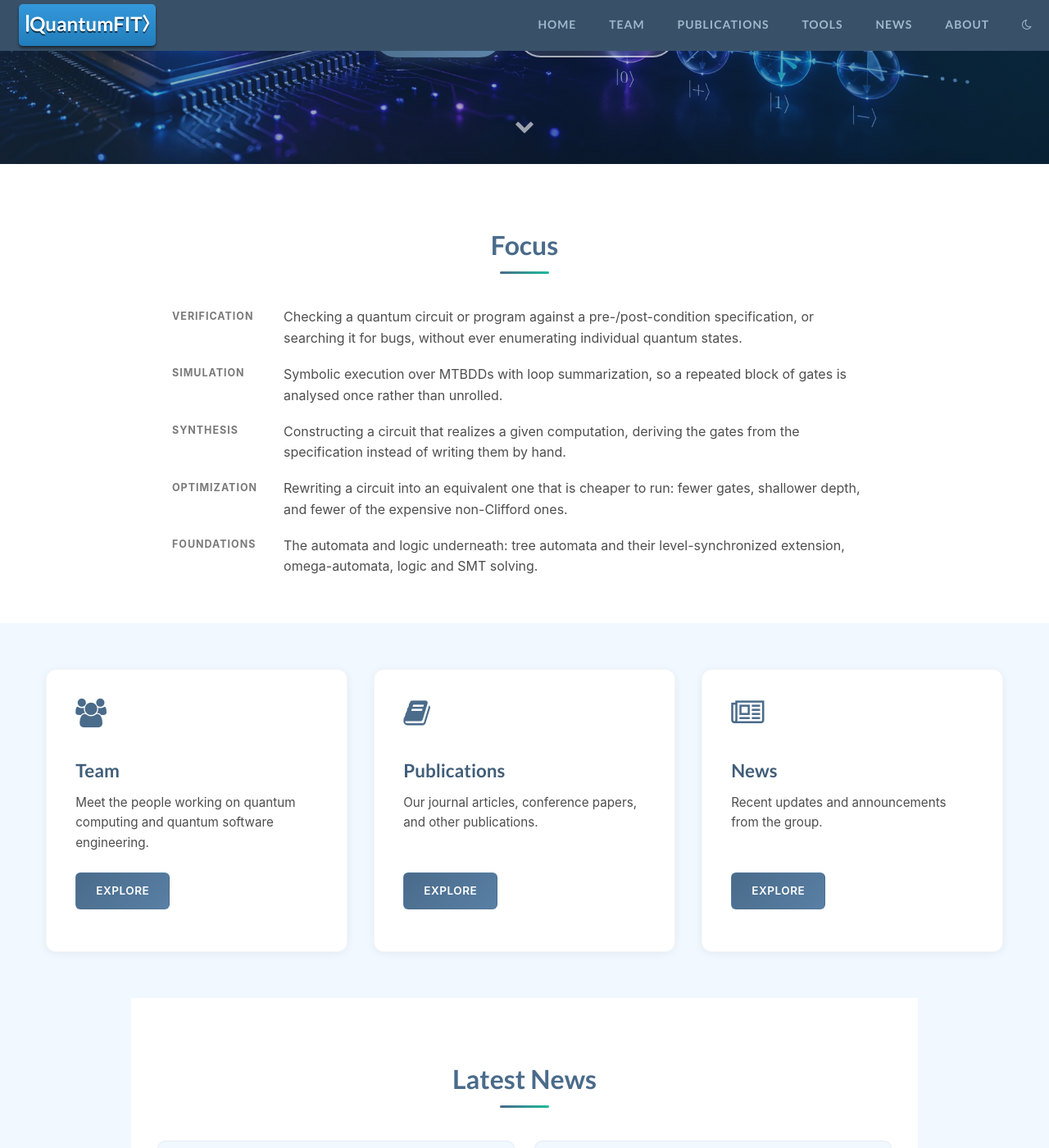
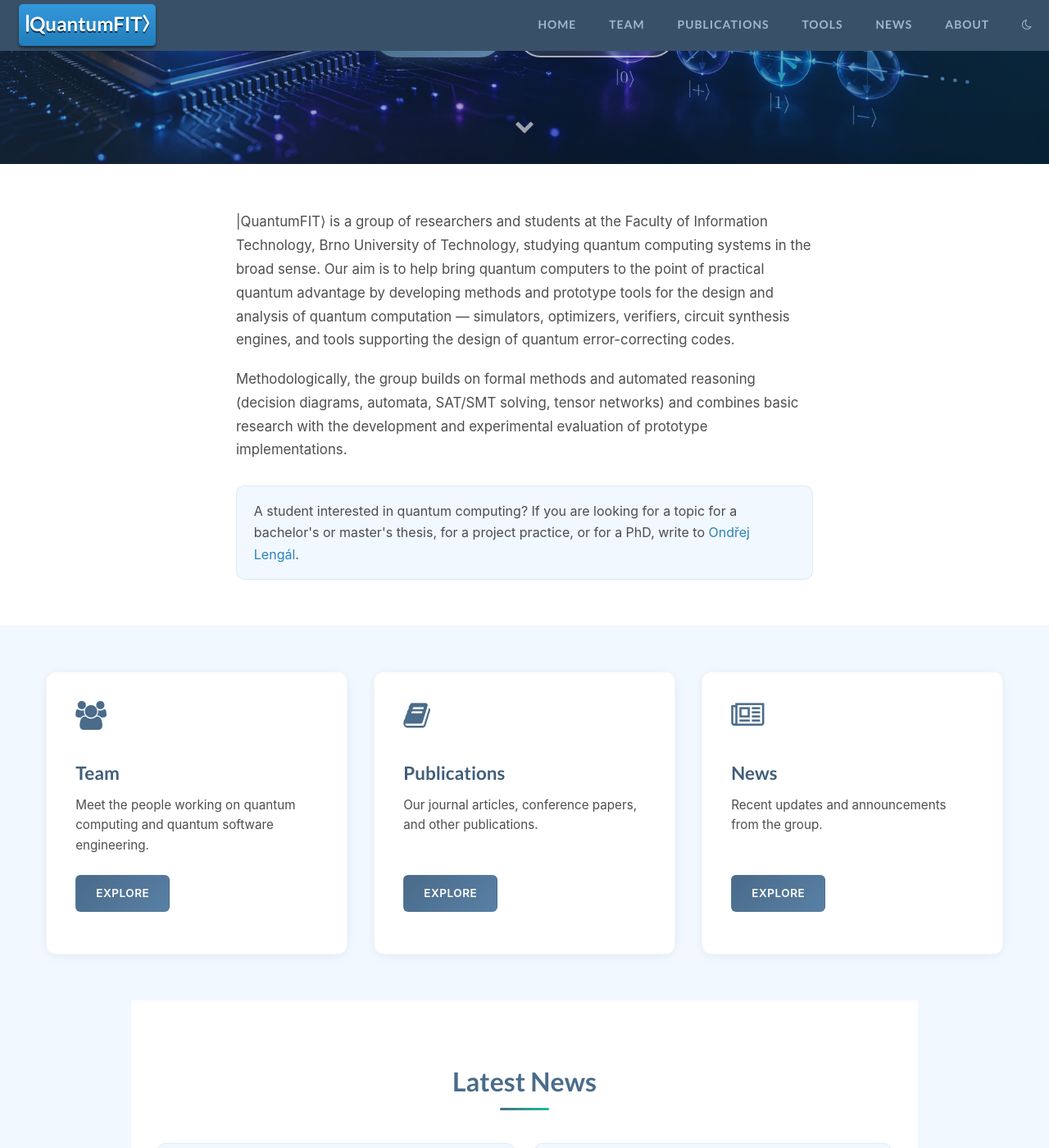
Before and after one commit to QuantumFIT/quantumfit.github.io, a Jekyll site: the page built from index.html, in a window 1280 px wide and 1400 px high, scrolled down 324 px. Shown: the whole window at 82% size. Built offline with Jekyll 4.4.1, drawn with Linux system fonts in a browser that asks for light colours.

Commit message:
Focus: the group's own words, and an invitation to students
The band was five labelled directions; it is now two paragraphs saying
what the group is and how it works, followed by a line pointing students
looking for a thesis, a project practice or a PhD at the PI. The mail
link is built from _data/positions.yml, so the address still lives in
one place.

It carries no heading. The band is the first thing under the hero and
says what the group is, which a word like "Focus" only delayed; the id
stays, since the hero's scroll indicator points at it.

The text is markdownified, which is why the name is escaped as `\|` in
focus.yml -- kramdown reads a bare pipe as a table cell separator, the
same way it once ate the About page -- and why the YAML uses folded
block scalars, which do not touch the backslash.

.focus-list becomes .focus-prose: running text wants a measure, so the
band's full width gives way to 44rem, around 75 characters.

Co-Authored-By: Claude Opus 5 <noreply@anthropic.com>
Claude-Session: https://claude.ai/code/session_01Qgr3EHNtzr13mi5YBFazva

```diff
--- a/_data/focus.yml
+++ b/_data/focus.yml
@@ -1,14 +1,37 @@
-- label: "Verification"
-  text: "Checking a quantum circuit or program against a pre-/post-condition specification, or searching it for bugs, without ever enumerating individual quantum states."
+# What the group is about, shown as the Focus band on the home page
+# (_layouts/home.html). Each entry is one paragraph, markdownified, so
+# *emphasis* and [links](...) work inside one.
+#
+# Written as folded block scalars (`>`) rather than quoted strings for one
+# specific reason: the name has to be escaped as `\|` here.
+#
+# The text is markdownified, and kramdown reads a bare `|` as a table cell
+# separator -- a line containing one becomes a one-row <table>, which is how
+# the About page broke once already. `\|` is the escape, and a double-quoted
+# YAML string would try to interpret that backslash and fail to parse.
 
-- label: "Simulation"
-  text: "Symbolic execution over MTBDDs with loop summarization, so a repeated block of gates is analysed once rather than unrolled."
+paragraphs:
+  - >
+    \|QuantumFIT⟩ is a group of researchers and students at the Faculty of
+    Information Technology, Brno University of Technology, studying quantum
+    computing systems in the broad sense. Our aim is to help bring quantum
+    computers to the point of practical quantum advantage by developing
+    methods and prototype tools for the design and analysis of quantum
+    computation — simulators, optimizers, verifiers, circuit synthesis
+    engines, and tools supporting the design of quantum error-correcting
+    codes.
 
-- label: "Synthesis"
-  text: "Constructing a circuit that realizes a given computation, deriving the gates from the specification instead of writing them by hand."
+  - >
+    Methodologically, the group builds on formal methods and automated
+    reasoning (decision diagrams, automata, SAT/SMT solving, tensor networks)
+    and combines basic research with the development and experimental
+    evaluation of prototype implementations.
 
-- label: "Optimization"
-  text: "Rewriting a circuit into an equivalent one that is cheaper to run: fewer gates, shallower depth, and fewer of the expensive non-Clifford ones."
-
-- label: "Foundations"
-  text: "The automata and logic underneath: tree automata and their level-synchronized extension, omega-automata, logic and SMT solving."
+# A closing line addressed to students, boxed off from the paragraphs above
+# (see .focus-invite in _sass/_home.scss). It stops mid-sentence on
+# purpose: the layout appends the PI's name as a mailto link built from
+# _data/positions.yml, so the address stays in exactly one place in the repo.
+invitation: >
+  A student interested in quantum computing? If you are looking for a topic
+  for a bachelor's or master's thesis, for a project practice, or for a PhD,
+  write to
--- a/_layouts/home.html
+++ b/_layouts/home.html
@@ -46,19 +46,29 @@
 
     {% comment %}
       What the group works on, before the reader is offered navigation. The
-      directions live in _data/focus.yml, like the news and the team, so
-      editing them does not mean touching this layout. Labels are stored in
-      natural case and uppercased by CSS.
+      text lives in _data/focus.yml, like the news and the team, so editing it
+      does not mean touching this layout. Each entry there is one paragraph,
+      markdownified -- which is also why the name is escaped as `\|` in that
+      file; see the note at the top of it.
     {% endcomment %}
-    {% if site.data.focus and site.data.focus.size > 0 %}
+    {% if site.data.focus.paragraphs and site.data.focus.paragraphs.size > 0 %}
+    {%- comment -%}
+      No heading: the band is the first thing under the hero and says what
+      the group is, which a word like "Focus" only delayed. The id stays --
+      the hero's scroll indicator points at it.
+    {%- endcomment -%}
     <section id="focus" class="focus-section">
-      <h2 class="section-title">Focus</h2>
-      <dl class="focus-list">
-        {% for item in site.data.focus %}
-        <dt>{{ item.label }}</dt>
-        <dd>{{ item.text }}</dd>
+      <div class="focus-prose">
+        {% for para in site.data.focus.paragraphs %}
+        {{ para | markdownify }}
         {% endfor %}
-      </dl>
+        {% if site.data.focus.invitation %}
+        <p class="focus-invite">
+          {{ site.data.focus.invitation }}
+          <a href="mailto:{{ site.data.positions.contact.email }}">{{ site.data.positions.contact.name }}</a>.
+        </p>
+        {% endif %}
+      </div>
     </section>
     {% endif %}
 
--- a/_sass/_home.scss
+++ b/_sass/_home.scss
@@ -327,42 +327,49 @@
   // cards below sit on --qf-bg, so this band takes --qf-surface.
   background: var(--qf-surface);
 
-  .section-title {
-    @include qf-section-title;
-  }
+  // No .section-title rule here on purpose: this band carries no heading, and
+  // the qf-section-title mixin is still used by .news-section below.
 
-  // Same label/value device as .member-facts on the Team page, a size up for
-  // a full-width band.
-  .focus-list {
-    display: grid;
-    grid-template-columns: auto 1fr;
-    gap: 1.15rem 2rem;
-    max-width: 860px;
+  // A couple of paragraphs of running text, so the measure is narrower than
+  // the band: 62rem would be about 120 characters a line at this size, which
+  // is where the eye starts losing the return sweep. 44rem lands near 75.
+  .focus-prose {
+    max-width: 44rem;
     margin: 0 auto;
 
-    dt {
-      padding-top: 0.15rem;
-      color: var(--qf-text-light);
-      font-size: 0.78rem;
-      font-weight: 700;
-      letter-spacing: 0.08em;
-      text-transform: uppercase;
-      white-space: nowrap;
+    p {
+      color: var(--qf-text);
+      font-size: 1.05rem;
+      line-height: 1.72;
+      margin: 0 0 1.15rem;
     }
 
-    dd {
-      margin: 0;
+    p:last-child {
+      margin-bottom: 0;
+    }
+
+    // The line addressed to students, boxed off from the two paragraphs
+    // above. --qf-surface-alt is the same inset tone the Team and Tools
+    // cards sit on, so the band still reads as one piece rather than as a
+    // second section: the box is set INTO the prose, at the prose measure,
+    // not spanning the band.
+    .focus-invite {
+      margin-top: 1.8rem;
+      padding: 1.05rem 1.3rem;
+      background: var(--qf-surface-alt);
+      border: 1px solid var(--qf-border);
+      border-radius: 10px;
+      // Full text colour rather than the muted one: on a tinted ground the
+      // muted grey drops below a comfortable contrast.
       color: var(--qf-text);
       font-size: 1rem;
-      line-height: 1.6;
+      line-height: 1.65;
     }
 
     @media (max-width: 600px) {
-      grid-template-columns: 1fr;
-      gap: 0.3rem;
-
-      dt {
-        padding-top: 1.1rem;
+      p {
+        font-size: 1rem;
+        line-height: 1.65;
       }
     }
   }
```
Also changed, not shown: README.md.
